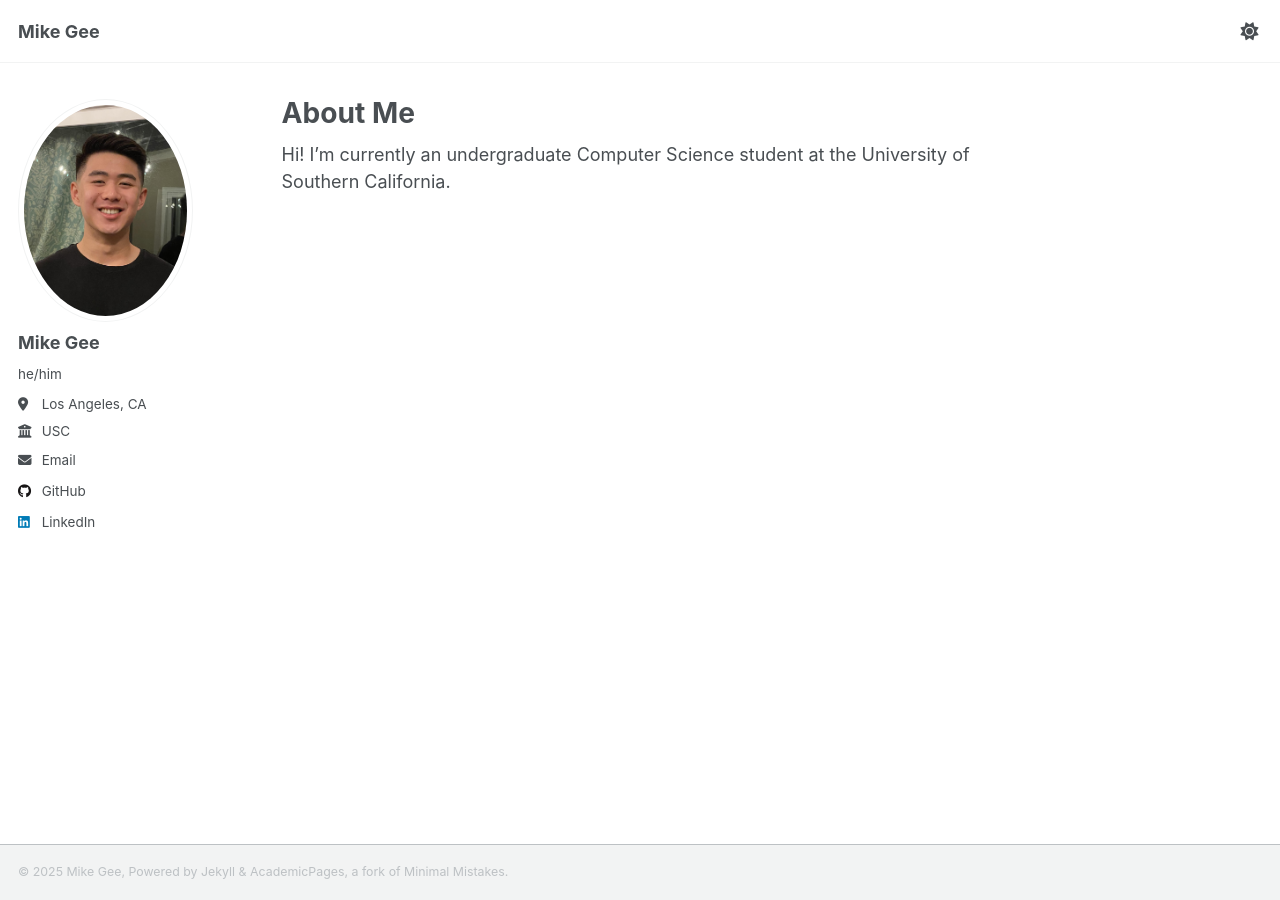
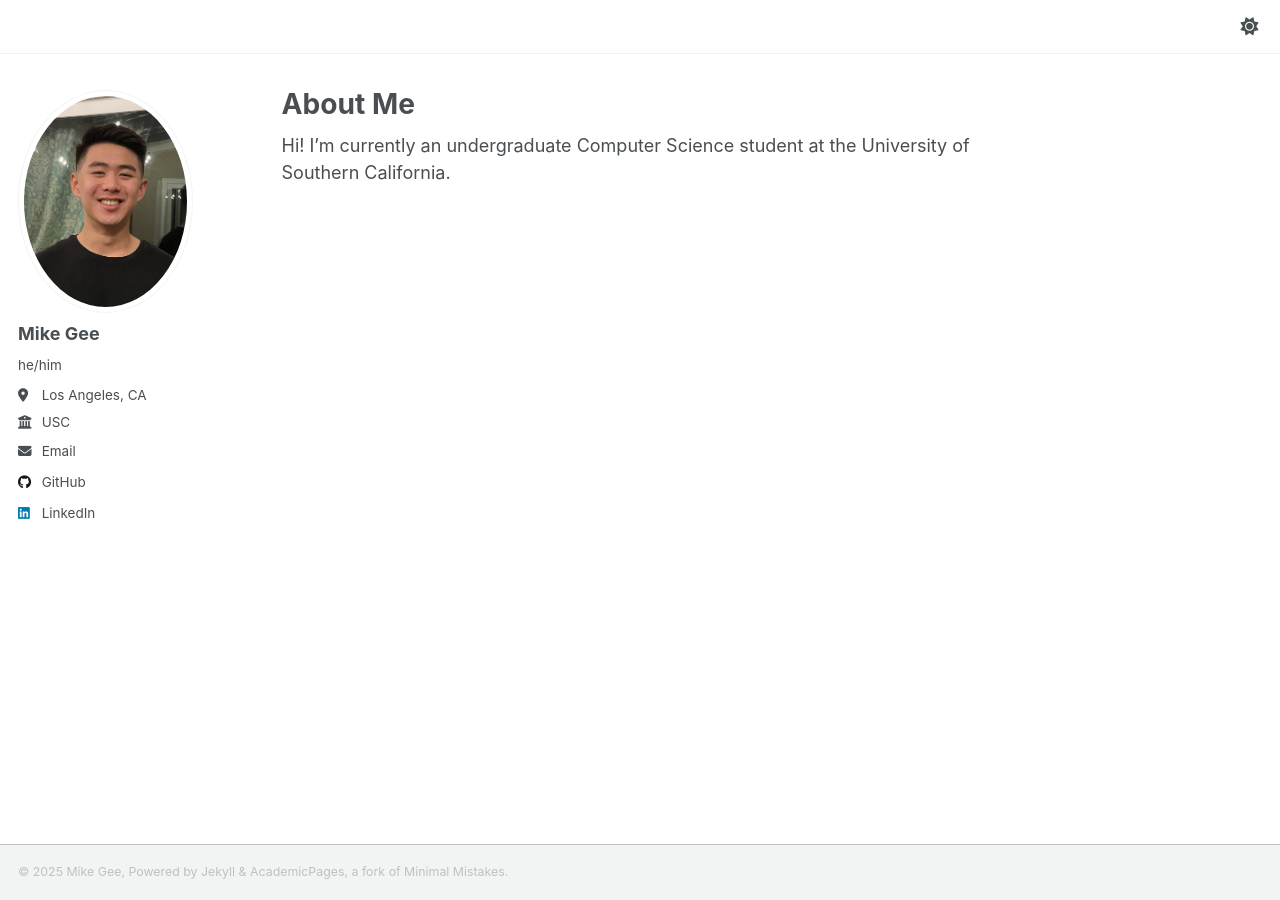
Before and after one commit to mpg05883/mpg05883.github.io, a Jekyll site: the page built from _pages/about.md, in a window 1280 px wide. Built offline with Jekyll 4.4.1, drawn with Linux system fonts in a browser that asks for light colours; a script that is not in the unit is left out.

Commit message:
Updated website title

```diff
--- a/_config.yml
+++ b/_config.yml
@@ -9,8 +9,8 @@
 # Basic Site Settings
 locale: "en-US"
 site_theme: "default" # Currently available options are "default", "air"
-title: "Mike Gee"
-title_separator: "-"
+title: ""
+title_separator: ""
 name: &name "Mike Gee"
 description: &description "foo"
 url: https://mpg05883.github.io # the base hostname & protocol for your site e.g. "https://[your GitHub username].github.io" or if you already have some other page hosted on Github then use "https://[your GitHub username].github.io/[Your Repo Name]"
```
